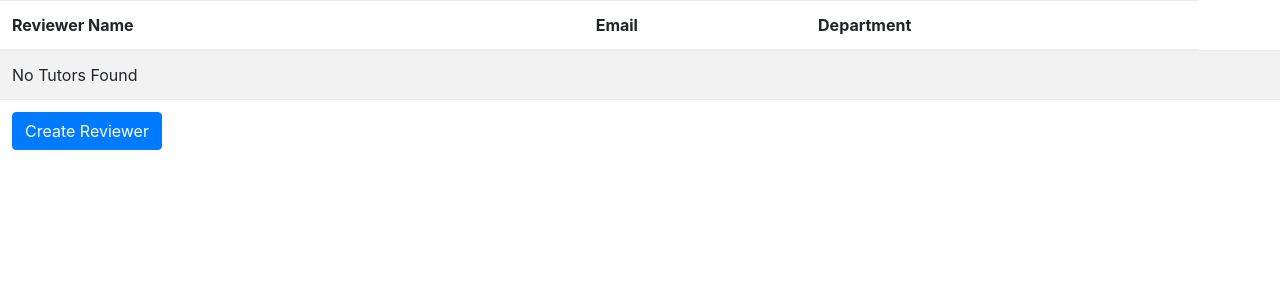
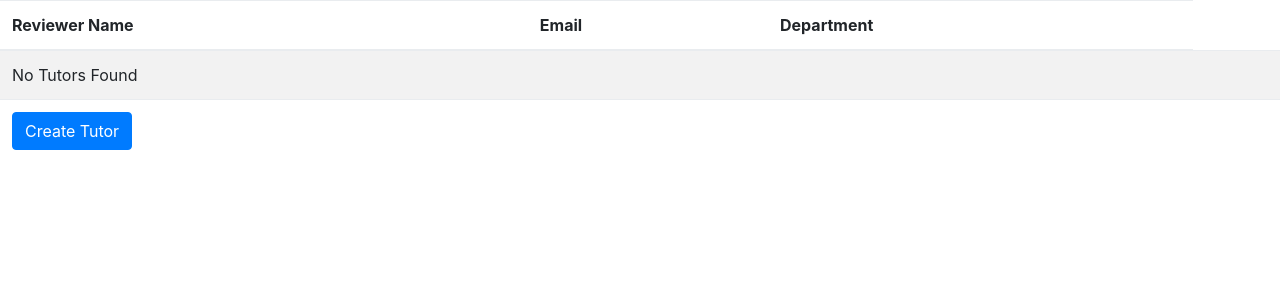
Before and after one commit to ajanyan/pta, a PHP site: page /login/hodprofile.php in a window 1280 px wide. Shown: the part 56-356 px from the top of the page. Run offline with PHP 8.4, Linux system fonts and the light colour scheme; a user stored in the database is signed in; data comes from the database, SQL or seed files in the repository; data that the repository does not hold is empty; some libraries are stand-ins or nearby versions.

Commit message:
Update hodprofile.php

```diff
--- a/login/hodprofile.php
+++ b/login/hodprofile.php
@@ -90,7 +90,7 @@ $res=mysqli_query($db,$sql);
       if( mysqli_num_rows( $res )==0 ){
         echo '<tr><td colspan="4">No Tutors Found</td></tr>';
           echo "<tr>
-       <td><a href='createhod.php'><button class='btn btn-primary'>Create Reviewer</button></a></td>
+       <td><a href='createtutor.php'><button class='btn btn-primary'>Create Tutor</button></a></td>
        <td></td>
        <td></td>
        <td></td>
```
